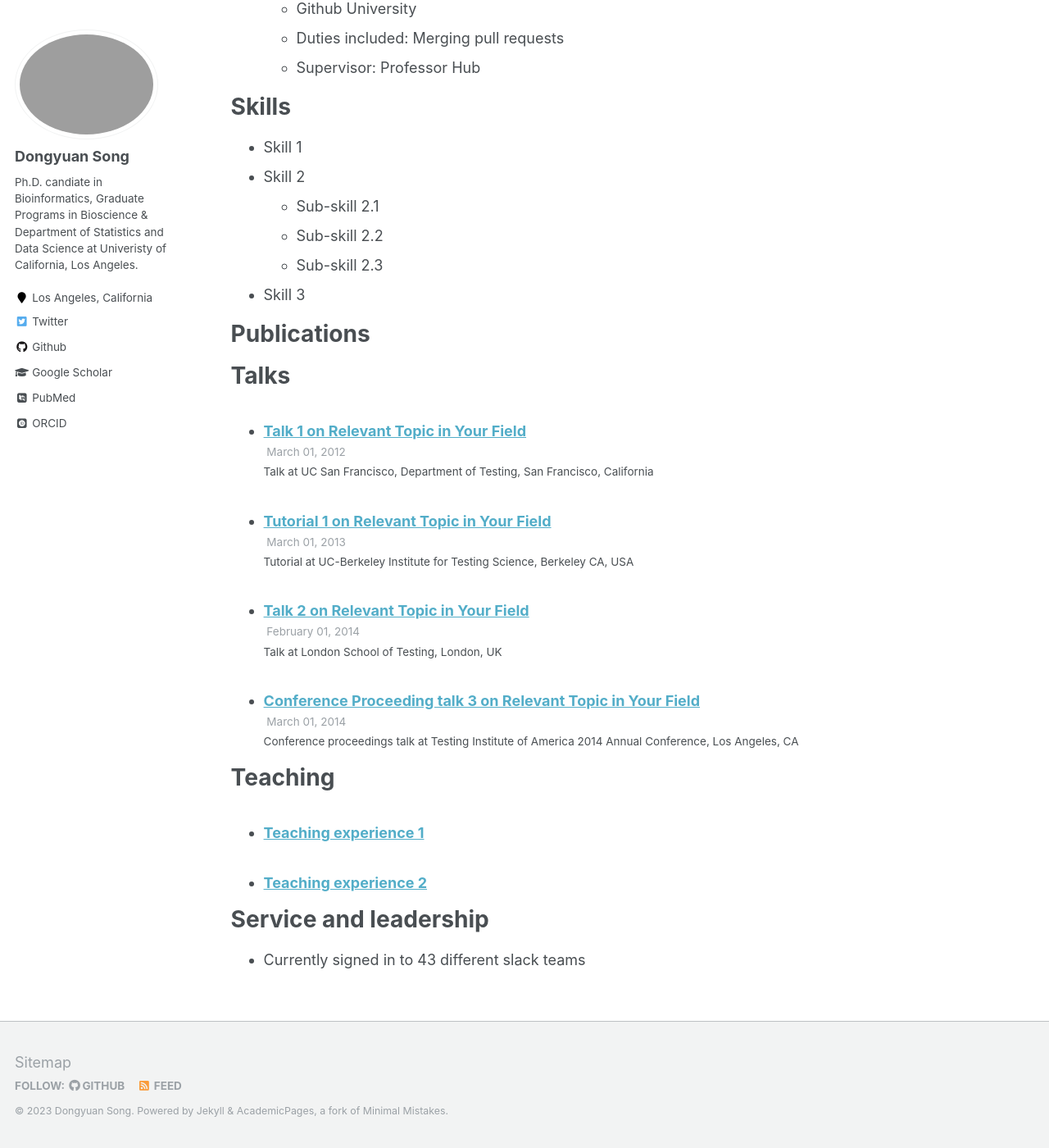
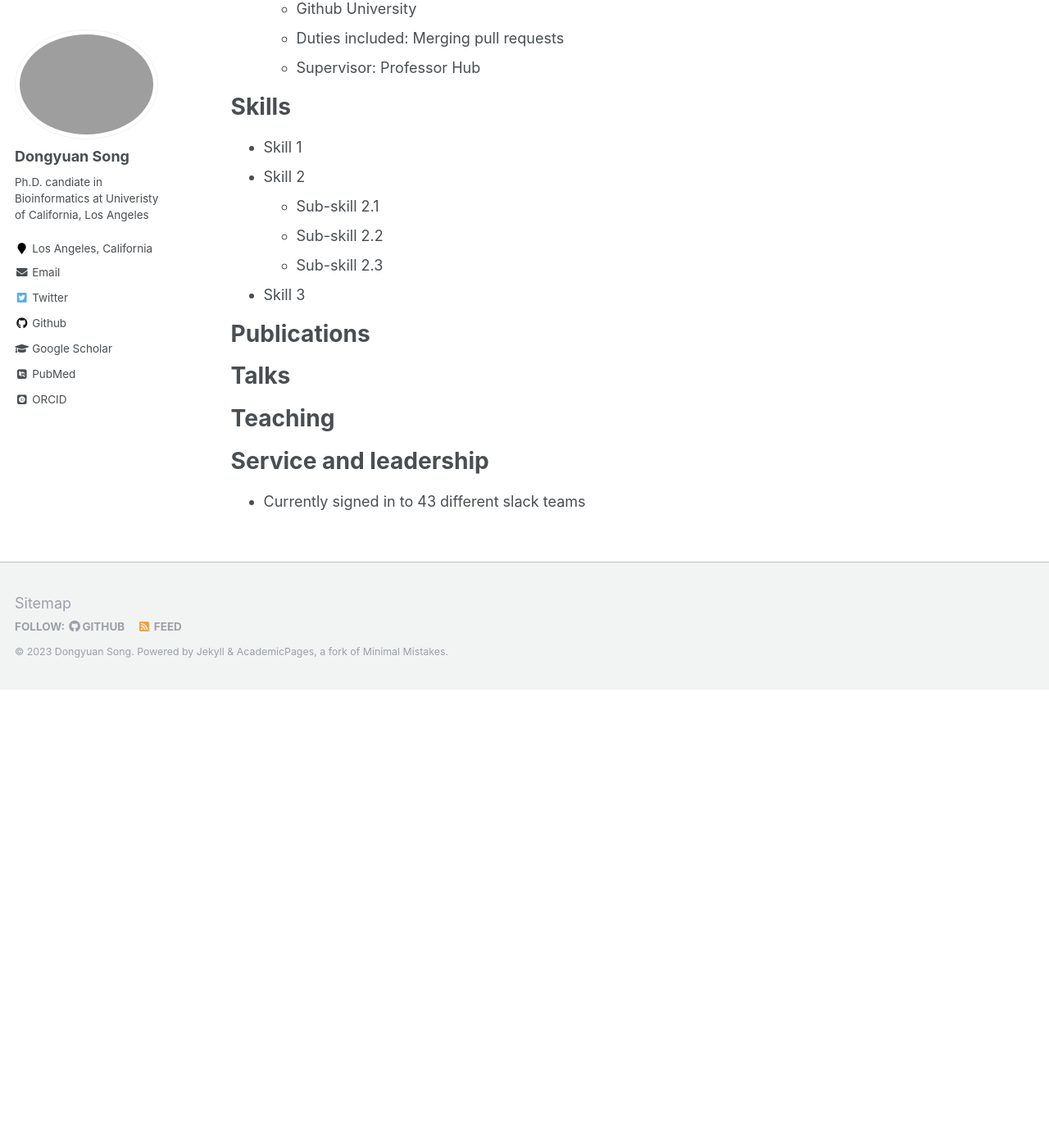
Before and after one commit to SONGDONGYUAN1994/SONGDONGYUAN1994.github.io, a Jekyll site: the page built from _pages/cv.md, in a window 1280 px wide and 1400 px high, scrolled down 591 px. Shown: the whole window at 82% size. Built offline with Jekyll 4.4.1, drawn with Linux system fonts in a browser that asks for light colours; some web fonts are replaced; after the commit the page ends 1432 px from its top, so only the background shows below that.

Commit message:
Add photo

```diff
--- a/_config.yml
+++ b/_config.yml
@@ -82,12 +82,12 @@
 author:
   name             : "Dongyuan Song"
   avatar           : "profile.png"
-  bio              : "Ph.D. candiate in Bioinformatics, Graduate Programs in Bioscience & Department of Statistics and Data Science at Univeristy of California, Los Angeles."
+  bio              : "Ph.D. candiate in Bioinformatics at Univeristy of California, Los Angeles"
   location         : "Los Angeles, California"
   employer         :
   pubmed           : "https://www.ncbi.nlm.nih.gov/pubmed/?term=Dongyuan%20Song"
   googlescholar    : "https://scholar.google.com/citations?user=on0VpSsAAAAJ&hl=en&oi=ao"
-  email            :
+  email            : "dongyuansong@ucla.edu"
   #researchgate     :  # example: "https://www.researchgate.net/profile/yourprofile"
   uri              :
   bitbucket        :
--- a/_talks/2012-03-01-talk-1.md
+++ /dev/null
@@ -1,11 +0,0 @@
----
-title: "Talk 1 on Relevant Topic in Your Field"
-collection: talks
-type: "Talk"
-permalink: /talks/2012-03-01-talk-1
-venue: "UC San Francisco, Department of Testing"
-date: 2012-03-01
-location: "San Francisco, California"
----
-
-This is a description of your talk, which is a markdown files that can be all markdown-ified like any other post. Yay markdown!
--- a/_talks/2013-03-01-tutorial-1.md
+++ /dev/null
@@ -1,13 +0,0 @@
----
-title: "Tutorial 1 on Relevant Topic in Your Field"
-collection: talks
-type: "Tutorial"
-permalink: /talks/2013-03-01-tutorial-1
-venue: "UC-Berkeley Institute for Testing Science"
-date: 2013-03-01
-location: "Berkeley CA, USA"
----
-
-[More information here](http://exampleurl.com)
-
-This is a description of your tutorial, note the different field in type. This is a markdown files that can be all markdown-ified like any other post. Yay markdown!
--- a/_talks/2014-02-01-talk-2.md
+++ /dev/null
@@ -1,13 +0,0 @@
----
-title: "Talk 2 on Relevant Topic in Your Field"
-collection: talks
-type: "Talk"
-permalink: /talks/2014-02-01-talk-2
-venue: "London School of Testing"
-date: 2014-02-01
-location: "London, UK"
----
-
-[More information here](http://example2.com)
-
-This is a description of your talk, which is a markdown files that can be all markdown-ified like any other post. Yay markdown!
--- a/_talks/2014-03-01-talk-3.md
+++ /dev/null
@@ -1,11 +0,0 @@
----
-title: "Conference Proceeding talk 3 on Relevant Topic in Your Field"
-collection: talks
-type: "Conference proceedings talk"
-permalink: /talks/2014-03-01-talk-3
-venue: "Testing Institute of America 2014 Annual Conference"
-date: 2014-03-01
-location: "Los Angeles, CA"
----
-
-This is a description of your conference proceedings talk, note the different field in type. You can put anything in this field.
--- a/_teaching/2014-spring-teaching-1.md
+++ /dev/null
@@ -1,20 +0,0 @@
----
-title: "Teaching experience 1"
-collection: teaching
-type: "Undergraduate course"
-permalink: /teaching/2014-spring-teaching-1
-venue: "University 1, Department"
-date: 2014-01-01
-location: "City, Country"
----
-
-This is a description of a teaching experience. You can use markdown like any other post.
-
-Heading 1
-======
-
-Heading 2
-======
-
-Heading 3
-======
--- a/_teaching/2015-spring-teaching-2.md
+++ /dev/null
@@ -1,20 +0,0 @@
----
-title: "Teaching experience 2"
-collection: teaching
-type: "Workshop"
-permalink: /teaching/2015-spring-teaching-1
-venue: "University 1, Department"
-date: 2015-01-01
-location: "City, Country"
----
-
-This is a description of a teaching experience. You can use markdown like any other post.
-
-Heading 1
-======
-
-Heading 2
-======
-
-Heading 3
-======
```
Also changed, not shown: README.md (+1 -31 lines), images/profile.jpg (added), 1 other file.
